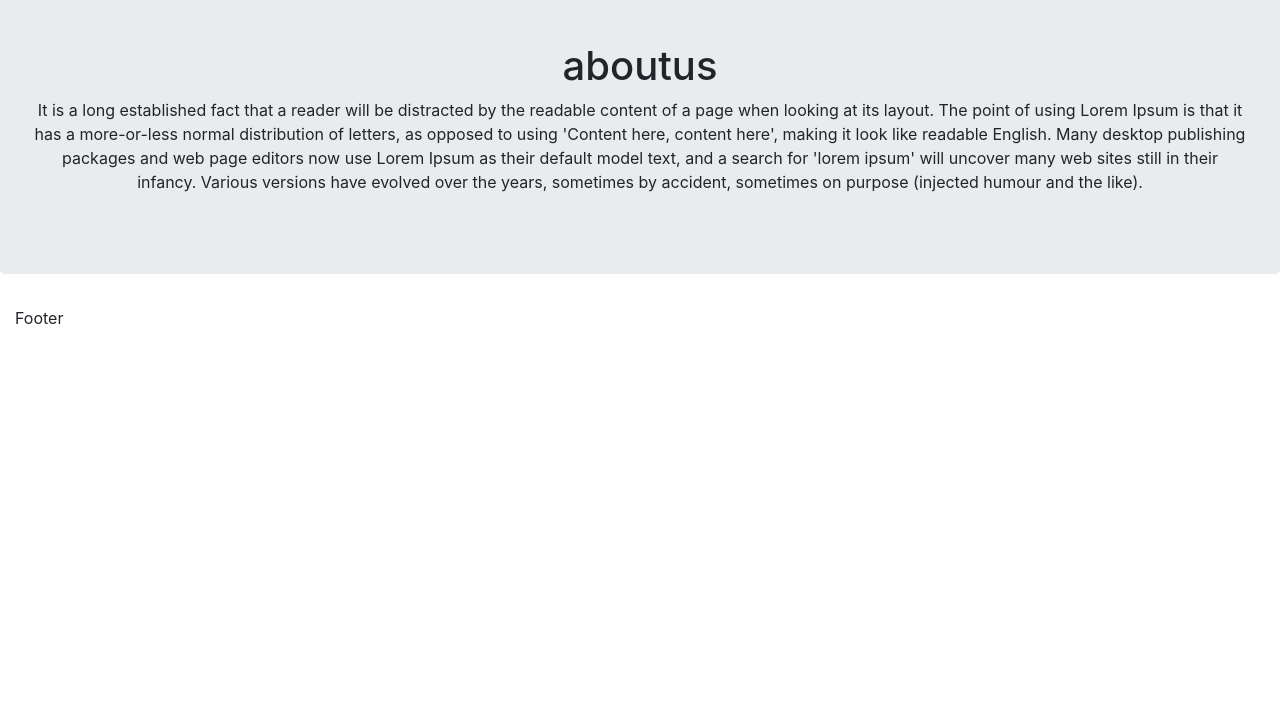
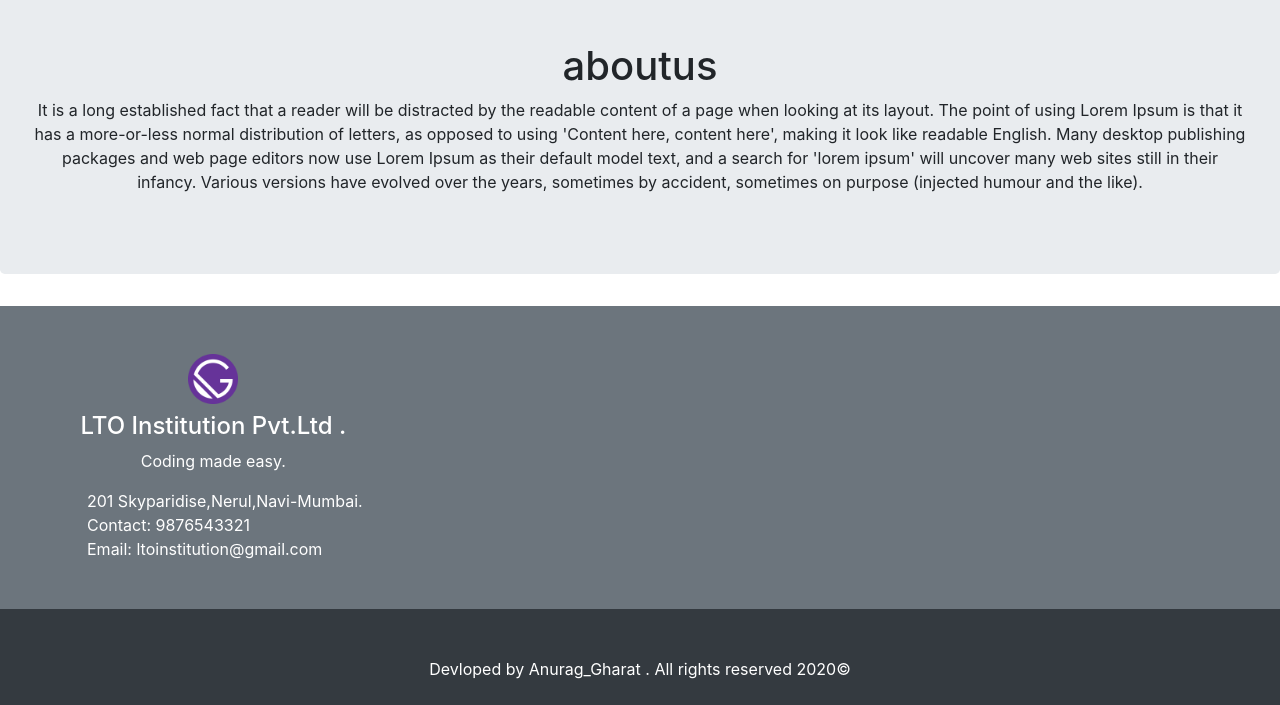
Before and after one commit to anuraggharat/Website-Gatsby, a Gatsby site: page / in a window 1280 px wide. Shown: the part 822-1527 px from the top of the page. Before the commit the page ends 1152 px from the top, so only its background shows below. Built offline with nearby package versions, Linux system fonts and the light colour scheme; Gatsby itself is replaced by a stand-in of ours.

Commit message:
"footer added"

```diff
--- a/src/components/layout.css
+++ b/src/components/layout.css
@@ -2,6 +2,12 @@
     margin: 0px;
     padding: 0px;
     box-sizing: border-box;
+}
+.no-pad{
+    padding: 0px !important;
+}
+.no-mar{
+    margin: 0px !important;
 }
 .background-theme{
     background-color: thistle;
--- a/src/components/reuseable/Footer.js
+++ b/src/components/reuseable/Footer.js
@@ -1,11 +1,31 @@
 import React, { Component } from 'react'
-
+import { Link } from "gatsby"
+import logo from "../../images/gatsby-icon.png"
 export default class Footer extends Component {
     render() {
         return (
-                <footer className="container-fluid">
-                    Footer
-
+                <footer className="container-fluid no-pad no-mar bg-secondary">
+                    <div className="container-fluid no-pad no-mar">
+                        <div className="row no-pad no-mar ">
+                            <div className="col-md-4 text-center pt-5 text-white pb-5">
+                                <img className="footer-logo" src={logo} width="50px" height="50px"></img>
+                                <h4 className="text-white mt-2">LTO Institution Pvt.Ltd .</h4>
+                                <p>Coding made easy.</p>
+                                <div className="container-fluid text-left pl-5" >
+                                <p className="mt-0 mb-0 ml-4">201 Skyparidise,Nerul,Navi-Mumbai.</p>
+                                <p className="mt-0 mb-0 ml-4">Contact: 9876543321</p>
+                                <p className="mt-0 mb-0 ml-4">Email: ltoinstitution@gmail.com</p>
+                                </div>
+                            </div>
+                            <div className="col-md-4"></div>
+                            <div className="col-md-4"></div>
+                        </div>
+                    </div>
+                    <div className="container-fluid credits text-center pt-5 pb-2 bg-dark">
+                        <p className="text-white">
+                            Devloped by <Link>Anurag_Gharat</Link> . All rights reserved 2020&copy;
+                        </p>
+                    </div>
                 </footer>
         )
     }
```
